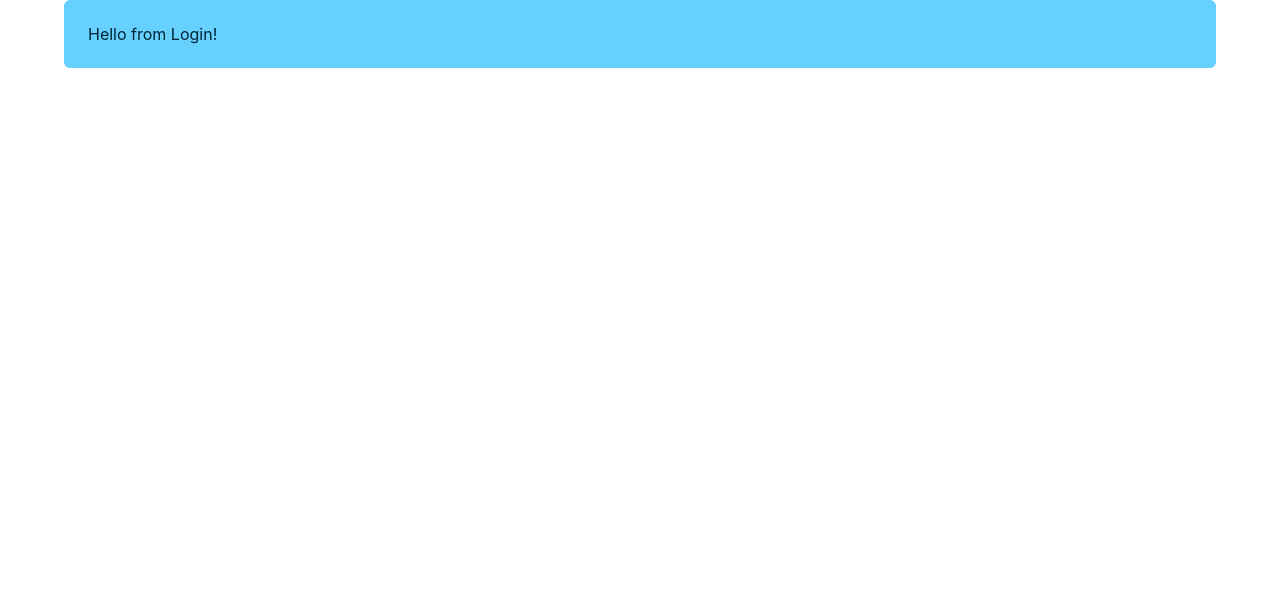
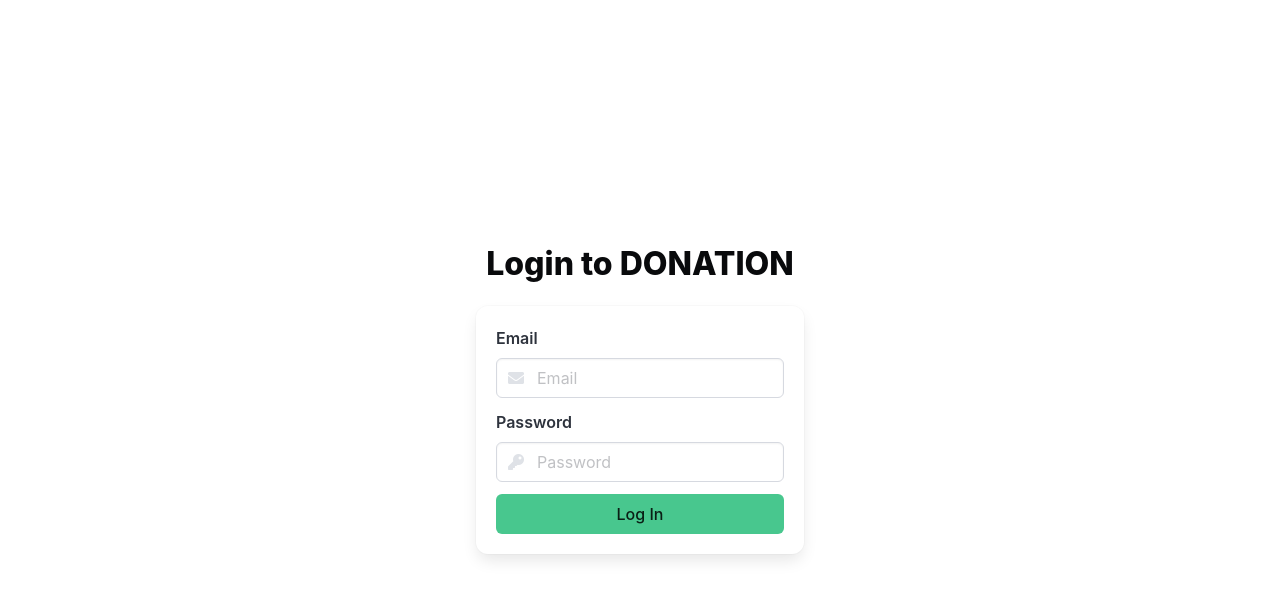
Before and after one commit to schweigerjonas/donation-svelte, a SvelteKit app: page /login in a window 1280 px wide. Shown: the top 598 px of the page. Built offline with nearby package versions, Linux system fonts and the light colour scheme.

Commit message:
feat: add login form view

```diff
--- /dev/null
+++ b/src/lib/ui/Message.svelte
@@ -0,0 +1,9 @@
+<script lang="ts">
+	let { message } = $props();
+</script>
+
+<article class="message is-danger">
+	<div class="message-body">
+		{message}
+	</div>
+</article>
--- /dev/null
+++ b/src/lib/ui/UserCredentials.svelte
@@ -0,0 +1,36 @@
+<script lang="ts">
+	let { email = $bindable(""), password = $bindable("") } = $props();
+</script>
+
+<div class="field">
+	<label class="label" for="email">Email</label>
+	<div class="control has-icons-left">
+		<input
+			id="email"
+			bind:value={email}
+			class="input"
+			type="text"
+			placeholder="Email"
+			name="email"
+		/>
+		<span class="icon is-small is-left">
+			<i class="fa fa-envelope"></i>
+		</span>
+	</div>
+</div>
+<div class="field">
+	<label class="label" for="password">Password</label>
+	<div class="control has-icons-left">
+		<input
+			id="password"
+			bind:value={password}
+			class="input"
+			type="password"
+			placeholder="Password"
+			name="password"
+		/>
+		<span class="icon is-small is-left">
+			<i class="fa fa-key"></i>
+		</span>
+	</div>
+</div>
--- a/src/routes/login/+page.svelte
+++ b/src/routes/login/+page.svelte
@@ -1 +1,14 @@
-<div class="notification is-info">Hello from Login!</div>
+<script lang="ts">
+	import LoginForm from "./LoginForm.svelte";
+</script>
+
+<section class="hero is-fullheight">
+	<div class="hero-body">
+		<div class="container">
+			<div class="column is-4 is-offset-4">
+				<h3 class="title has-text-black has-text-centered">Login to DONATION</h3>
+				<LoginForm />
+			</div>
+		</div>
+	</div>
+</section>
--- /dev/null
+++ b/src/routes/login/LoginForm.svelte
@@ -0,0 +1,26 @@
+<script lang="ts">
+	import { goto } from "$app/navigation";
+	import Message from "$lib/ui/Message.svelte";
+	import UserCredentials from "$lib/ui/UserCredentials.svelte";
+
+	let email = $state("");
+	let password = $state("");
+	let message = $state("");
+
+	async function login() {
+		const success = false;
+		if (success) {
+			goto("/donate");
+		} else {
+			message = "Invalid credentials";
+		}
+	}
+</script>
+
+<div class="box">
+	{#if message}
+		<Message {message} />
+	{/if}
+	<UserCredentials bind:email bind:password />
+	<button onclick={() => login()} class="button is-success is-fullwidth">Log In</button>
+</div>
```
Also changed, not shown: src/lib/ui/UserDetails.svelte (added, +37 -0 lines).
